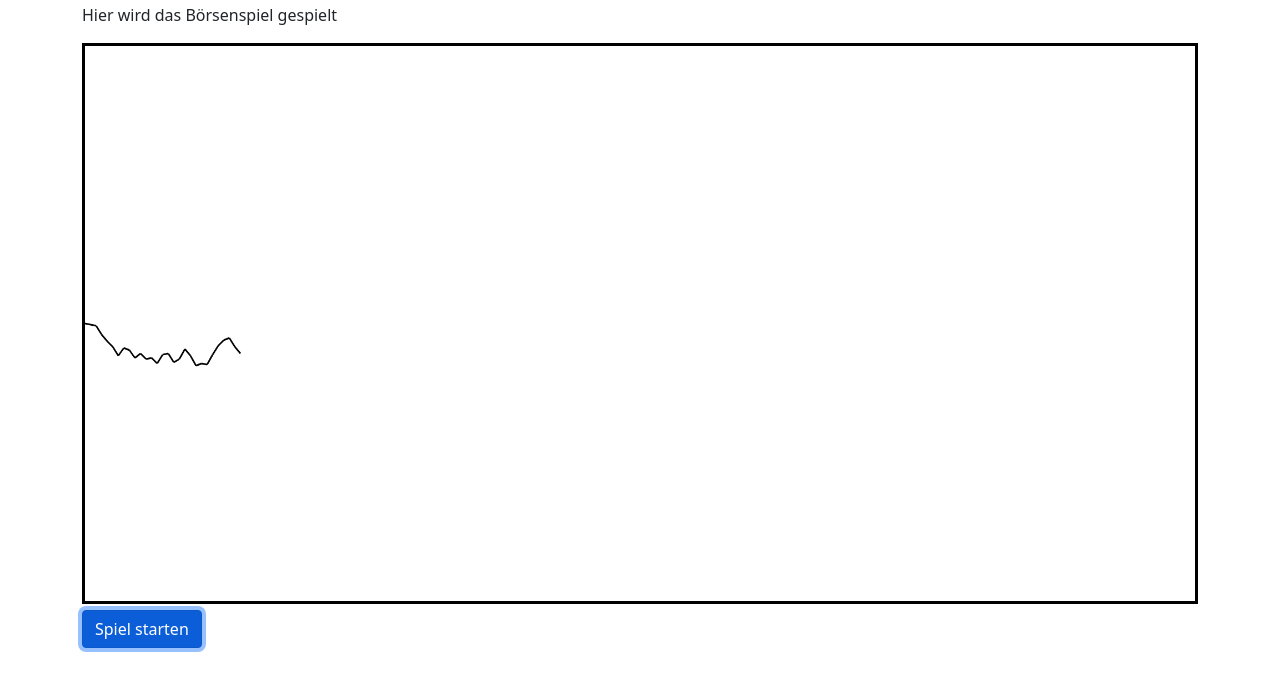
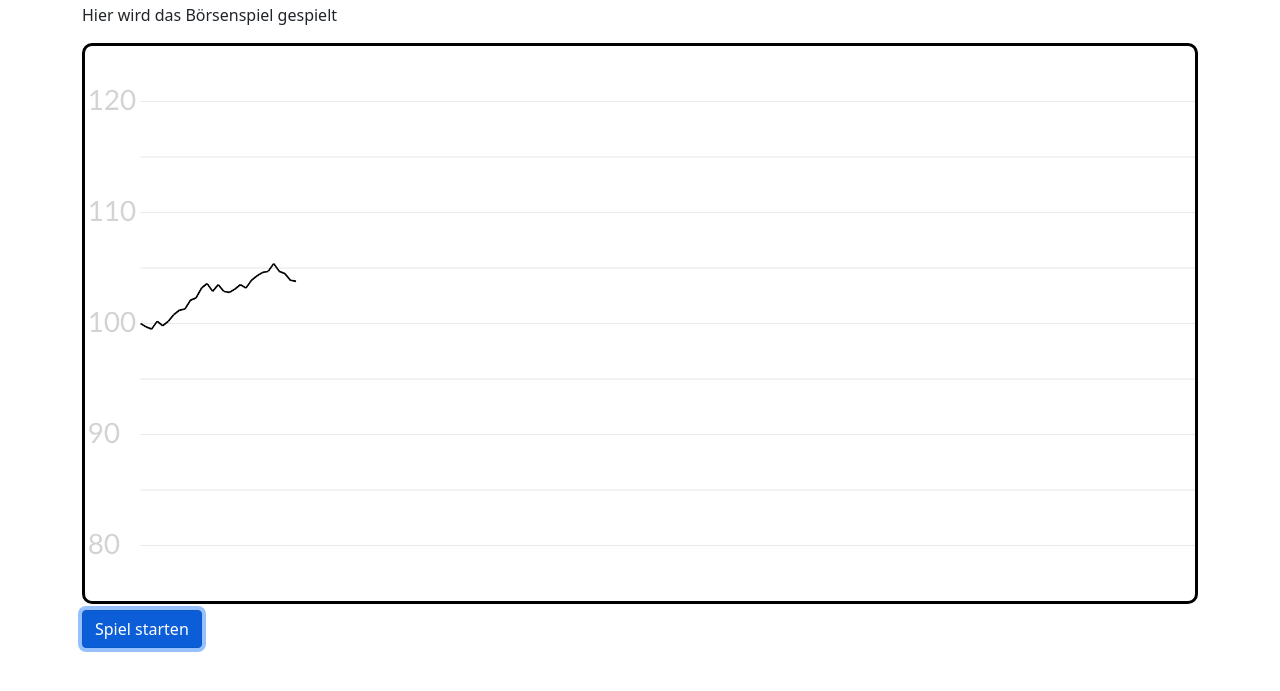
Before and after one commit to jan310/boersenspiel, a plain HTML site: page html/boersenspiel.html in a window 1280 px wide. Both pictures are taken after a click on the button "Spiel starten". Shown: the part 53-744 px from the top of the page. Drawn offline with nearby package versions, Linux system fonts and the light colour scheme.

Commit message:
chart can expand to the right

```diff
--- a/css/boersenspiel.css
+++ b/css/boersenspiel.css
@@ -1,4 +1,5 @@
 #myCanvas {
     border: 3px solid black;
+    border-radius: 10px;
     background-color: white;
 }
--- a/js/boersenspiel.js
+++ b/js/boersenspiel.js
@@ -2,9 +2,11 @@ let myCanvas;
 let myCanvasContext;
 let interval;
 let priceHistory;
-let x;
+let currentX;
 let consecutiveRises;
 let consecutiveDrops;
+let scaleLow;
+let firstPriceIndexToBeShown;
 
 document.addEventListener("DOMContentLoaded", init);
 
@@ -14,27 +16,50 @@ function init() {
     myCanvasContext = myCanvas.getContext("2d");
     myCanvasContext.lineWidth = 3;
     priceHistory = [100.0];
-    x = 0;
+    currentX = 100;
     consecutiveRises = 0;
     consecutiveDrops = 0;
+    scaleLow = 80;
+    firstPriceIndexToBeShown = 0;
+    drawScale(80);
+}
+
+function drawScale(low) {
+    myCanvasContext.lineWidth = 1;
+    myCanvasContext.font = "50px Calibri";
+    myCanvasContext.fillStyle = "lightgray"; //font color
+    myCanvasContext.strokeStyle = "lightgray"; //line color
+
+    for (let i = 0; i < 5; i++) myCanvasContext.fillText(`${i*10+low}`, 5, 915-i*200); //draw horizontal lines
+
+    myCanvasContext.beginPath(); //draw scale numbers
+    for (let i = 1; i < 10; i++) {
+        myCanvasContext.moveTo(100, 100*i);
+        myCanvasContext.lineTo(2000, 100*i);
+    }
+    myCanvasContext.stroke();
 }
 
 function startGame() {
-    interval = setInterval(refreshStockChart, 100);
+    interval = setInterval(refreshChart, 100);
 }
 
-function refreshStockChart() {
+function refreshChart() {
+    myCanvasContext.strokeStyle = "black";
+    myCanvasContext.lineWidth = 3;
+
     priceHistory.push(getNewPrice());
-    if (x+10 > myCanvas.width) {
-        myCanvasContext.clearRect(0, 0, myCanvas.width, myCanvas.height);
-        x = 0;
+
+    if (currentX+10 > myCanvas.width) {
+        expandChartRight();
     }
+
     myCanvasContext.beginPath();
-    myCanvasContext.moveTo(x, getY(priceHistory[priceHistory.length-2]));
-    myCanvasContext.lineTo(x+=10, getY(priceHistory[priceHistory.length-1]));
+    myCanvasContext.moveTo(currentX, getY(priceHistory[priceHistory.length-2]));
+    myCanvasContext.lineTo(currentX+=10, getY(priceHistory[priceHistory.length-1]));
     myCanvasContext.stroke();
 
-    console.log(priceHistory[priceHistory.length-1]);
+    //console.log(priceHistory[priceHistory.length-1]);
 }
 
 function getY(price) {
@@ -74,3 +99,25 @@ function getNewPrice() {
         }
     }
 }
+
+function expandChartRight() {
+    firstPriceIndexToBeShown += 20;
+
+    let index = firstPriceIndexToBeShown;
+
+    myCanvasContext.clearRect(0, 0, myCanvas.width, myCanvas.height);
+    drawScale(scaleLow);
+
+    myCanvasContext.strokeStyle = "black";
+    myCanvasContext.lineWidth = 3;
+
+    myCanvasContext.beginPath();
+    for(let i = 0; i < 170; i++) {
+        myCanvasContext.moveTo(100+i*10, getY(priceHistory[index]));
+        myCanvasContext.lineTo(110+i*10, getY(priceHistory[++index]));
+
+    }
+    myCanvasContext.stroke();
+
+    currentX = 1800;
+}
```
